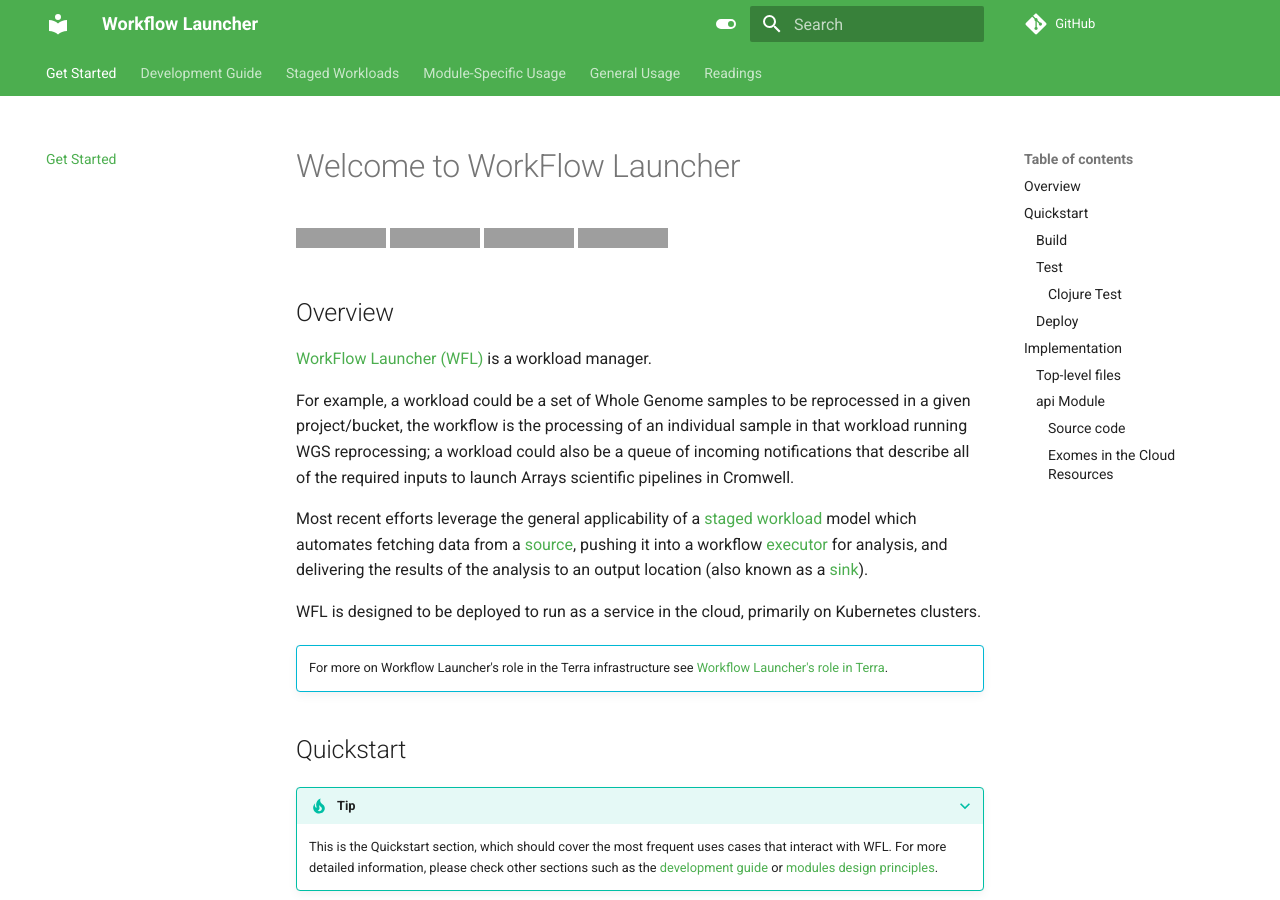
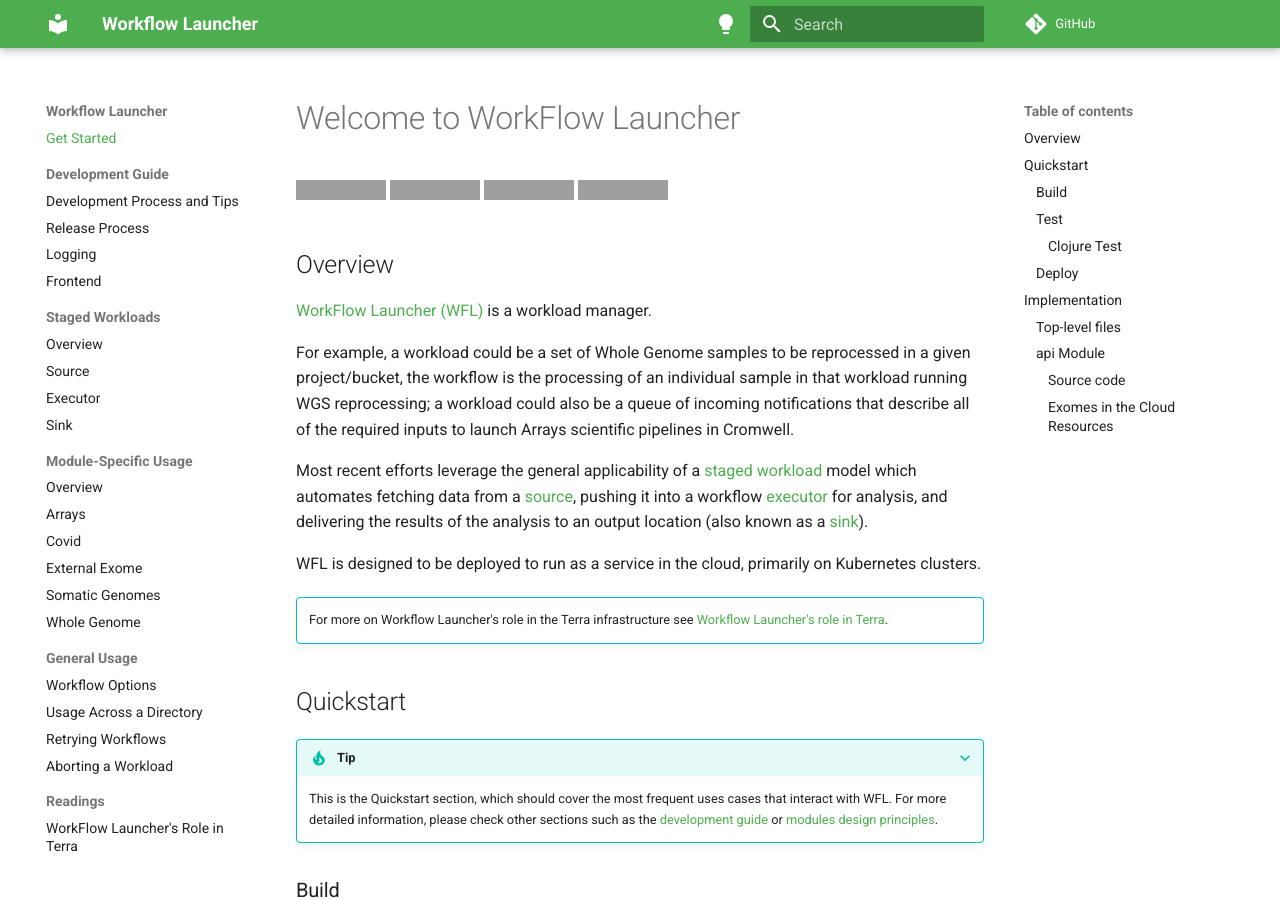
Before and after one commit to broadinstitute/wfl, an MkDocs documentation site: the page built from docs/md/index.md, in a window 1280 px wide and 900 px high. Built offline with MkDocs 1.6.1 and Material for MkDocs 9.7.7, drawn with Linux system fonts in a browser that asks for light colours; comment, search, counter and statistics services are not loaded; grey boxes are pictures that could not be loaded.

Commit message:
Mkdocs updates that improve the doc nav and security holes. (#492)

```diff
--- a/docs/mkdocs.yml
+++ b/docs/mkdocs.yml
@@ -9,16 +9,19 @@
       primary: green
       accent: teal
       toggle:
-        icon: material/toggle-switch
+        icon: material/lightbulb
         name: Switch to light mode
     - scheme: slate
       primary: teal
       accent: teal
       toggle:
-        icon: material/toggle-switch-off-outline
+        icon: material/lightbulb-outline
         name: Switch to dark mode
-  feature:
-    tabs: true
+  language: en
+  features:
+    - navigation.top
+    - navigation.sections
+    - navigation.instant
 
 docs_dir: "md"
 
--- a/docs/requirements.txt
+++ b/docs/requirements.txt
@@ -1,3 +1,3 @@
-pymdown-extensions>="8.0"
-markdown-include>="0.4"
-mkdocs-material>="6.1.5"
+pymdown-extensions==8.0.1
+markdown-include==0.6.0
+mkdocs-material==7.2.4
```
